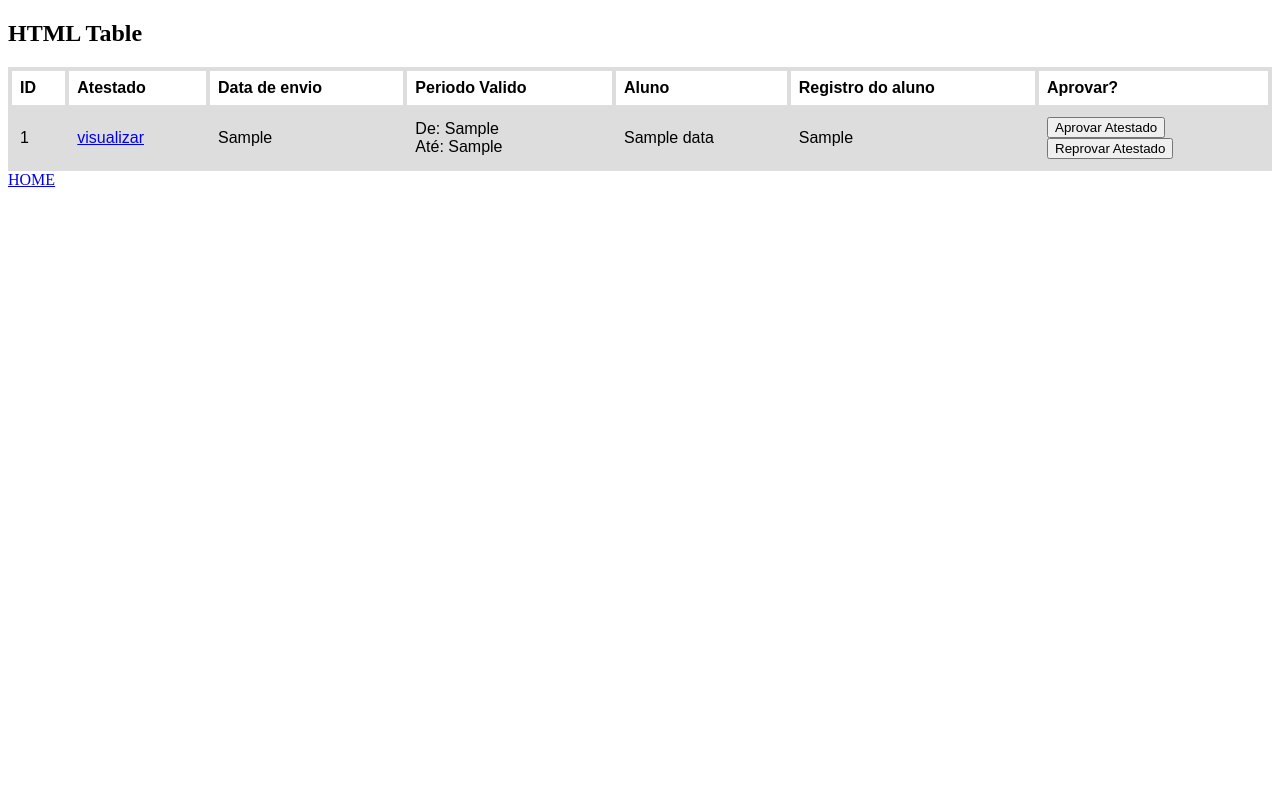
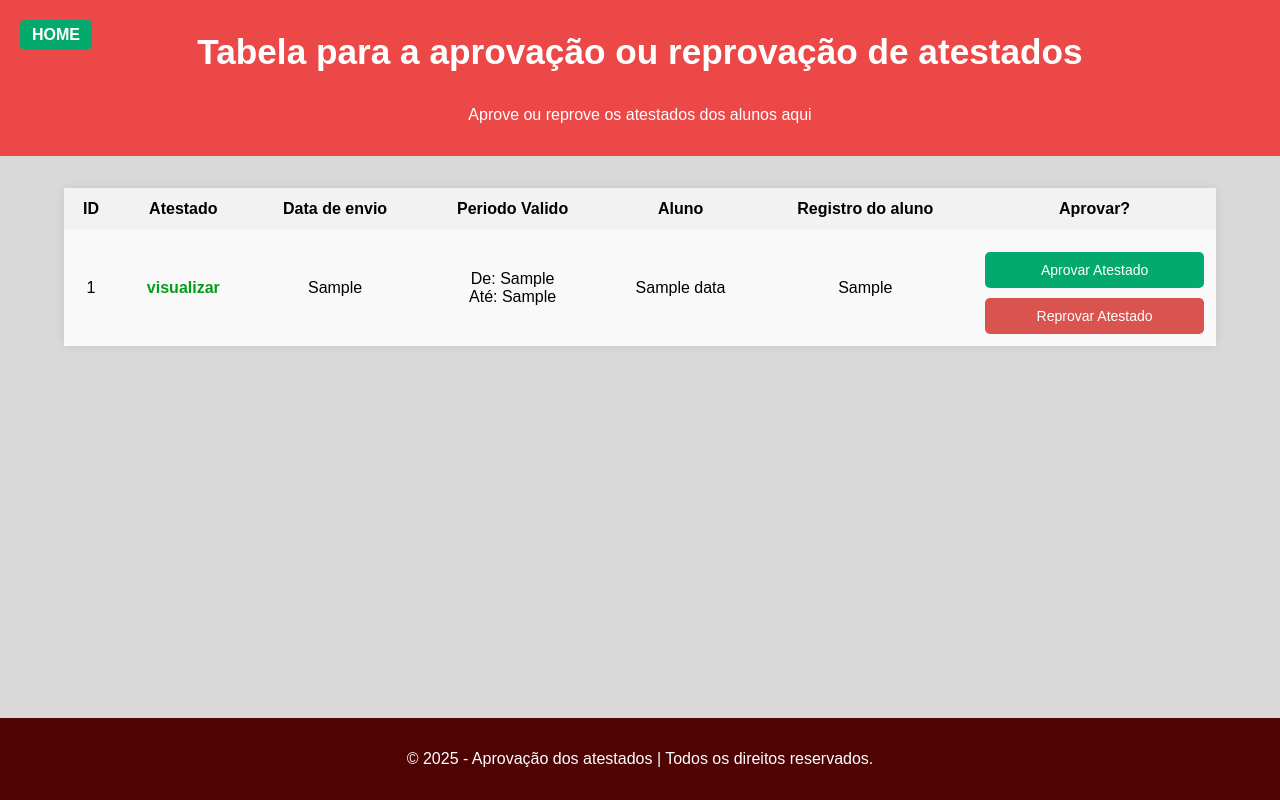
Before and after one commit to Slot148/Projeto-Integrador-2025-1, a Flask app: template app/templates/aprovar_atestado.html in a window 1280 px wide. Run offline with Flask 3, Linux system fonts and the light colour scheme; the template is opened without the code that fills it: most values are stand-ins (such as "Sample title", 1, 10 or a date in 2020).

Commit message:
<feat> implementação do css para a página de aprovação de atestados.

```diff
--- /dev/null
+++ b/app/templates/aprovar_atest.css
@@ -0,0 +1,127 @@
+* {
+    margin: 0;
+    padding: 0;
+    box-sizing: border-box;
+}
+
+body {
+    display: flex;
+    flex-direction: column;
+    min-height: 100vh;
+    background-color: rgb(218, 217, 217);
+    color: #000;
+    font-family: Arial, Helvetica, sans-serif;
+    font-weight: 400;
+}
+
+header {
+    padding: 2rem;
+    background-color: #ed4848;
+    text-align: center;
+    color: white;
+}
+
+header h1 {
+    font-size: 2.2rem;
+    margin-bottom: 1rem;
+}
+
+header h3 {
+    font-size: 1rem;
+    font-weight: normal;
+}
+
+
+table {
+    width: 90%;
+    margin: 2rem auto;
+    border-collapse: collapse;
+    background-color: white;
+    border-radius: 8px;
+    box-shadow: 0 0 10px rgba(0, 0, 0, 0.1);
+}
+
+th, td {
+    padding: 12px;
+    text-align: center;
+}
+
+th {
+    background-color: #f2f2f2;
+    font-weight: bold;
+}
+
+tr:nth-child(even) {
+    background-color: #f9f9f9;
+}
+
+a {
+    color: #039d18;
+    text-decoration: none;
+    font-weight: bold;
+}
+
+a:hover {
+    text-decoration: underline;
+}
+
+
+button {
+    padding: 10px 20px;
+    font-size: 14px;
+    border-radius: 5px;
+    width: 100%;
+    margin-top: 10px;
+    border: none;
+    transition: background-color 0.3s ease;
+    cursor: pointer;
+}
+
+
+.btn-approve {
+    background-color: #04AA6D;
+    color: white;
+}
+
+.btn-approve:hover {
+    background-color: #038e5a;
+}
+
+
+.btn-reject {
+    background-color: #d9534f;
+    color: white;
+}
+
+.btn-reject:hover {
+    background-color: #c9302c;
+}
+
+
+footer {
+    background-color: #4f0303;
+    color: white;
+    text-align: center;
+    padding: 2rem;
+    font-size: 1rem;
+    margin-top: auto;
+}
+
+.home-link {
+    color: white;
+    text-decoration: none;
+    background-color: #04AA6D;
+    padding: 6px 12px;
+    border-radius: 5px;
+    transition: background-color 0.3s ease;
+    font-weight: bold;
+    position: absolute;
+    left: 20px;
+    top: 20px;
+}
+
+
+.home-link:hover {
+    background-color: #038e5a;
+    text-decoration: none;
+  }
--- a/app/templates/aprovar_atestado.html
+++ b/app/templates/aprovar_atestado.html
@@ -1,30 +1,18 @@
 <!DOCTYPE html>
 <html lang="pt-br">
 <head>
+  <link rel="stylesheet" href="aprovar_atest.css">
   <meta charset="UTF-8">
   <meta name="viewport" content="width=device-width, initial-scale=1.0">
-    <title>Document</title>
-    <style>
-        table {
-          font-family: arial, sans-serif;
-          border-collapse: collapse;
-          width: 100%;
-        }
-
-        td, th {
-          border: 4px solid #dddddd;
-          text-align: left;
-          padding: 8px;
-        }
-
-        tr:nth-child(even) {
-          background-color: #dddddd;
-        }
-        </style>
+  <title>Aprovação dos Atestados</title>
 </head>
 <body>
-  <h2>HTML Table</h2>
-
+  <header>
+    <a href="/" class="home-link">HOME</a>
+    <h1>Tabela para a aprovação ou reprovação de atestados</h1><br>
+    <h3>Aprove ou reprove os atestados dos alunos aqui</h3>
+  </header>
+  <main>
     <table>
       <tr>
         <th>ID</th>
@@ -45,17 +33,20 @@
           <td>{{ data.nome_aluno }}</td>
           <td>{{ data.ra }}</td>
           <td>
-          <form action="/consulta_atestado/aprovar/{{ data['atestado_id'] }}" method="post">
-            <button type="submit">Aprovar Atestado</button><br>
+            <form action="/consulta_atestado/aprovar/{{ data['atestado_id'] }}" method="post" style="display:inline;">
+              <button type="submit" class="btn-approve">Aprovar Atestado</button><br>
             </form>
-          <form action="/consulta_atestado/reprovar/{{ data['atestado_id'] }}" method="post">
-            <button type="submit">Reprovar Atestado</button><br>
+            <form action="/consulta_atestado/reprovar/{{ data['atestado_id'] }}" method="post" style="display:inline;">
+              <button type="submit" class="btn-reject">Reprovar Atestado</button><br>
             </form>
           </td>
         </tr>
       {% endif %}
       {% endfor %}
     </table>
-  <a href="/">HOME</a>
+  </main>
+  <footer>
+    <p>© 2025 - Aprovação dos atestados | Todos os direitos reservados.</p>
+  </footer>
 </body>
 </html>
```
Lines whose indentation alone changed are shown as unchanged.
